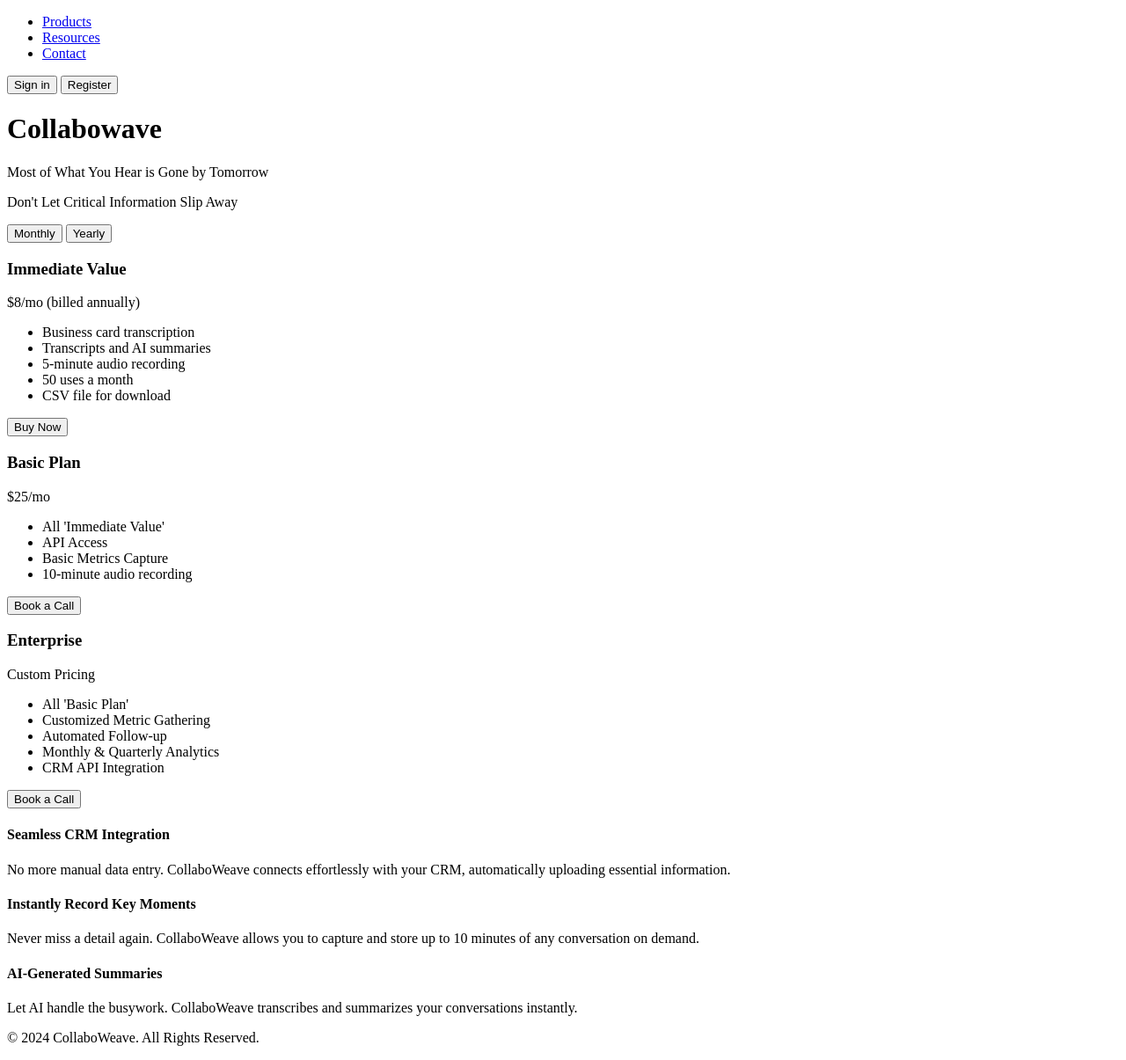
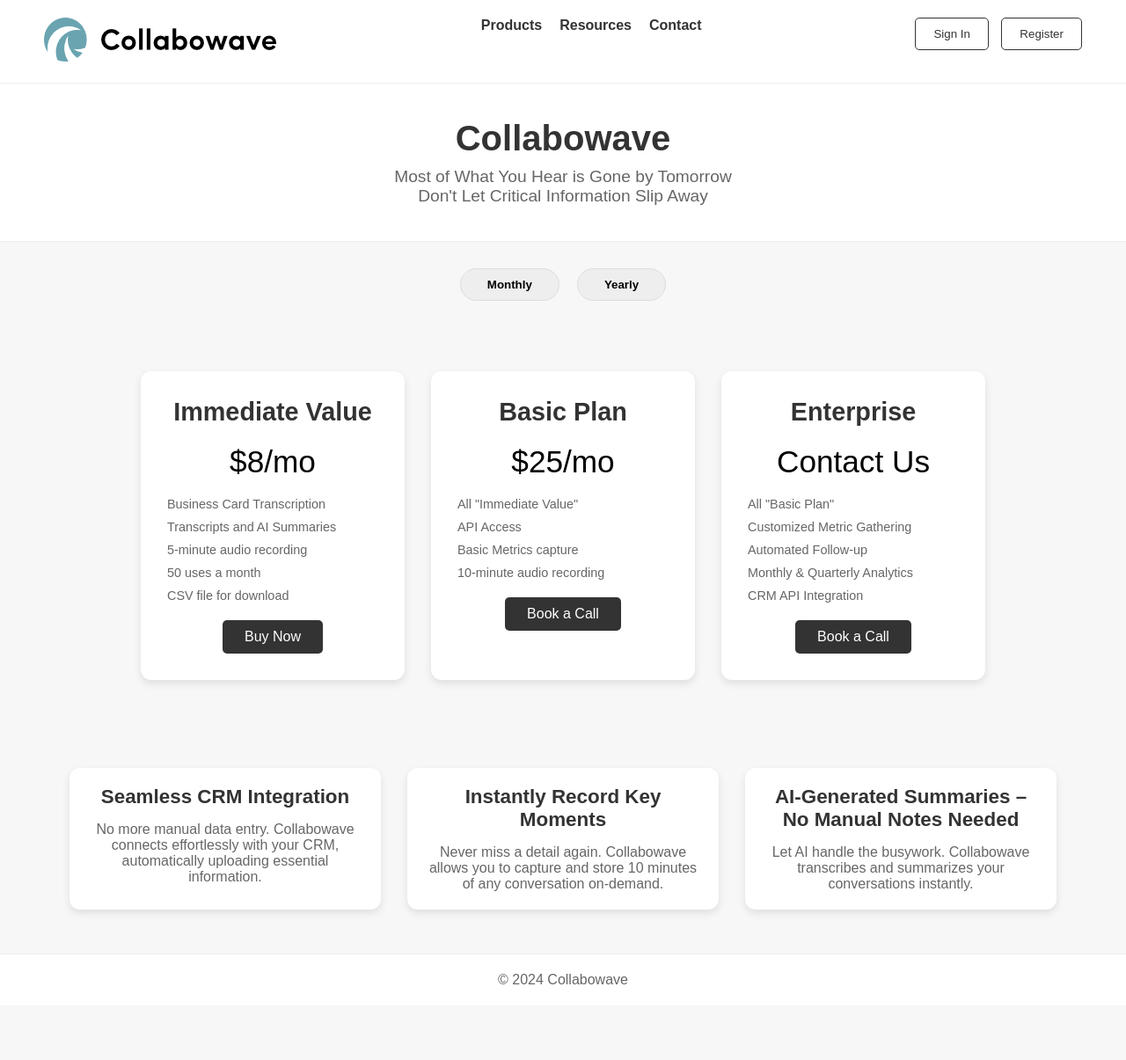
Before and after one commit to chrisboyd/colloboweave, a plain HTML site: page index.html in a window 1280 px wide. Shown: the whole page at 88% size. After the commit the page ends 1143 px from the top, so only its background shows below. Drawn offline with Linux system fonts and the light colour scheme.

Commit message:
refactor: clean up styles and html

```diff
--- a/index.html
+++ b/index.html
@@ -3,66 +3,72 @@
 <head>
     <meta charset="UTF-8">
     <meta name="viewport" content="width=device-width, initial-scale=1.0">
-    <title>CollaboWeave AI Assistant</title>
+    <meta http-equiv="X-UA-Compatible" content="ie=edge">
+    <title>Collabowave</title>
     <link rel="stylesheet" href="styles.css">
 </head>
 <body>
-<header>
+<!-- Navigation Bar -->
 <nav>
+    <div>
+        <a href="#"><img src="images/collabowave_logo.png" alt="Collabowave Logo"></a>
+    </div>
     <ul>
         <li><a href="#">Products</a></li>
         <li><a href="#">Resources</a></li>
         <li><a href="#">Contact</a></li>
     </ul>
     <div>
-            <button onclick="location.href='#'">Sign in</button>
-            <button onclick="location.href='#'">Register</button>
+        <button>Sign In</button>
+        <button>Register</button>
     </div>
 </nav>
+
+<!-- Header Section -->
+<header>
     <h1>Collabowave</h1>
     <p>Most of What You Hear is Gone by Tomorrow</p>
     <p>Don't Let Critical Information Slip Away</p>
 </header>
 
-<section class="subscription-toggle">
-    <button id="monthly-toggle" onclick="togglePlan('monthly')">Monthly</button>
-    <button id="yearly-toggle" onclick="togglePlan('yearly')">Yearly</button>
-</section>
+<!-- Subscription Toggle Buttons -->
+<div class="subscription-toggle">
+    <button id="monthly-button">Monthly</button>
+    <button id="yearly-button">Yearly</button>
+</div>
 
-<section class="subscription-plans">
-    <!-- Immediate Value Plan -->
-    <div class="plan immediate-value">
+<!-- Subscription Plans -->
+<div class="subscription-plans">
+    <div class="plan">
         <h3>Immediate Value</h3>
-        <p class="price">$8/mo (billed annually)</p>
+        <p class="price">$8/mo</p>
         <ul>
-            <li>Business card transcription</li>
-            <li>Transcripts and AI summaries</li>
+            <li>Business Card Transcription</li>
+            <li>Transcripts and AI Summaries</li>
             <li>5-minute audio recording</li>
             <li>50 uses a month</li>
             <li>CSV file for download</li>
         </ul>
-        <button onclick="window.location.href='https://yourwebsite.com/subscribe?subscription=immediate'">Buy Now</button>
+        <button onclick="window.location.href='https://example.com/subscribe?subscription=immediate'">Buy Now</button>
     </div>
 
-    <!-- Basic Plan -->
-    <div class="plan basic">
+    <div class="plan">
         <h3>Basic Plan</h3>
         <p class="price">$25/mo</p>
         <ul>
-            <li>All 'Immediate Value'</li>
+            <li>All "Immediate Value"</li>
             <li>API Access</li>
-            <li>Basic Metrics Capture</li>
+            <li>Basic Metrics capture</li>
             <li>10-minute audio recording</li>
         </ul>
         <button onclick="openBookingForm('basic')">Book a Call</button>
     </div>
 
-    <!-- Enterprise Plan -->
-    <div class="plan enterprise">
+    <div class="plan">
         <h3>Enterprise</h3>
-        <p class="price">Custom Pricing</p>
+        <p class="price">Contact Us</p>
         <ul>
-            <li>All 'Basic Plan'</li>
+            <li>All "Basic Plan"</li>
             <li>Customized Metric Gathering</li>
             <li>Automated Follow-up</li>
             <li>Monthly & Quarterly Analytics</li>
@@ -70,26 +76,30 @@
         </ul>
         <button onclick="openBookingForm('enterprise')">Book a Call</button>
     </div>
-</section>
+</div>
 
-<!-- Information sections -->
-<section class="information">
+<!-- Information Section -->
+<div class="information">
     <div class="info-box">
         <h4>Seamless CRM Integration</h4>
-        <p>No more manual data entry. CollaboWeave connects effortlessly with your CRM, automatically uploading essential information.</p>
+        <p>No more manual data entry. Collabowave connects effortlessly with your CRM, automatically uploading essential information.</p>
     </div>
+
     <div class="info-box">
         <h4>Instantly Record Key Moments</h4>
-        <p>Never miss a detail again. CollaboWeave allows you to capture and store up to 10 minutes of any conversation on demand.</p>
+        <p>Never miss a detail again. Collabowave allows you to capture and store 10 minutes of any conversation on-demand.</p>
     </div>
+
     <div class="info-box">
-        <h4>AI-Generated Summaries</h4>
-        <p>Let AI handle the busywork. CollaboWeave transcribes and summarizes your conversations instantly.</p>
+        <h4>AI-Generated Summaries – No Manual Notes Needed</h4>
+        <p>Let AI handle the busywork. Collabowave transcribes and summarizes your conversations instantly.</p>
     </div>
-</section>
+</div>
 
 <!-- Booking Form (hidden by default) -->
 <div id="booking-form" style="display:none;">
+    <div id="booking-form-content">
+        <button class="close-btn" onclick="closeBookingForm()">×</button>
         <h3>Book a Meeting</h3>
         <form id="booking-form-element">
             <label for="first-name">First Name:</label><br>
@@ -107,19 +117,17 @@
             <button type="submit" id="submit-button">Submit</button>
         </form>
     </div>
+</div>
 
+
+<!-- Footer -->
 <footer>
-    <p>&copy; 2024 CollaboWeave. All Rights Reserved.</p>
+    <p>&copy; 2024 Collabowave</p>
 </footer>
 
 <script>
-    function togglePlan(plan) {
-        // Toggle subscription pricing between monthly and yearly
-    }
-
     function openBookingForm(planType) {
-        document.getElementById('booking-form').style.display = 'block';
-
+        document.getElementById('booking-form').style.display = 'flex'; // Change to 'flex' to enable centering
         document.getElementById('booking-form-element').onsubmit = function(e) {
             e.preventDefault();
             if (planType === 'basic') {
@@ -129,6 +137,10 @@
             }
         };
     }
+
+    function closeBookingForm() {
+        document.getElementById('booking-form').style.display = 'none';
+    }
 </script>
 </body>
 </html>
--- a/styles.css
+++ b/styles.css
@@ -1,6 +1,179 @@
+/* Basic resets */
+* {
+    margin: 0;
+    padding: 0;
+    box-sizing: border-box;
+}
+
+body {
+    font-family: 'Arial', sans-serif;
+    background-color: #f7f7f7;
+    color: #333;
+}
+
+header {
+    text-align: center;
+    padding: 40px 0;
+    background-color: #fff;
+    border-bottom: 1px solid #eee;
+}
+
+header h1 {
+    font-size: 2.5em;
+    margin-bottom: 10px;
+}
+
+header p {
+    font-size: 1.2em;
+    color: #666;
+}
+
+nav {
+    display: flex;
+    justify-content: space-between;
+    padding: 20px 50px;
+    background-color: #fff;
+    border-bottom: 1px solid #eee;
+}
+
+nav ul {
+    display: flex;
+    list-style: none;
+    gap: 20px;
+}
+
+nav ul li a {
+    text-decoration: none;
+    color: #333;
+    font-weight: bold;
+}
+
+nav div button {
+    margin-left: 10px;
+    padding: 10px 20px;
+    background-color: transparent;
+    border: 1px solid #333;
+    color: #333;
+    cursor: pointer;
+    border-radius: 5px;
+}
+
+nav div button:hover {
+    background-color: #333;
+    color: #fff;
+}
+
+.subscription-toggle {
+    display: flex;
+    justify-content: center;
+    margin: 30px 0;
+    gap: 20px;
+}
+
+.subscription-toggle button {
+    padding: 10px 30px;
+    background-color: #eee;
+    border: 1px solid #ddd;
+    cursor: pointer;
+    border-radius: 20px;
+    font-weight: bold;
+}
+
+.subscription-toggle button:hover {
+    background-color: #333;
+    color: white;
+}
+
+.subscription-plans {
+    display: flex;
+    justify-content: center;
+    gap: 30px;
+    padding: 50px 0;
+}
+
+.plan {
+    background-color: #fff;
+    padding: 30px;
+    border-radius: 12px;
+    box-shadow: 0 4px 10px rgba(0, 0, 0, 0.1);
+    width: 300px;
+    text-align: center;
+    transition: transform 0.2s;
+}
+
+.plan:hover {
+    transform: translateY(-10px);
+}
+
+.plan h3 {
+    font-size: 1.8em;
+    margin-bottom: 20px;
+    color: #333;
+}
+
+.plan .price {
+    font-size: 2.2em;
+    margin-bottom: 20px;
+    color: #000;
+}
+
+.plan ul {
+    list-style: none;
+    margin-bottom: 20px;
+    font-size: 0.9em;
+    color: #666;
+    text-align: left;
+}
+
+.plan ul li {
+    margin: 10px 0;
+}
+
+.plan button {
+    padding: 10px 25px;
+    background-color: #333;
+    color: white;
+    border: none;
+    border-radius: 5px;
+    cursor: pointer;
+    font-size: 1em;
+    transition: background-color 0.3s;
+}
+
+.plan button:hover {
+    background-color: #555;
+}
+
+.information {
+    display: flex;
+    justify-content: center;
+    gap: 30px;
+    padding: 50px;
+}
+
+.info-box {
+    width: 30%;
+    padding: 20px;
+    background-color: #fff;
+    border-radius: 12px;
+    box-shadow: 0 4px 10px rgba(0, 0, 0, 0.1);
+    text-align: center;
+}
+
+.info-box h4 {
+    font-size: 1.4em;
+    margin-bottom: 15px;
+    color: #333;
+}
+
+.info-box p {
+    font-size: 1em;
+    color: #666;
+}
+
 /* Booking Form Styles */
 #booking-form {
-    display: flex;
+    display: none;
     background-color: rgba(0, 0, 0, 0.7);
     position: fixed;
     top: 0;
@@ -9,32 +182,14 @@
     height: 100%;
     justify-content: center;
     align-items: center;
-    z-index: 1000;
 }
 
-#booking-form-content {
-    position: relative;
+#booking-form form {
     background-color: #fff;
     padding: 30px;
     border-radius: 10px;
     width: 300px;
     box-shadow: 0 4px 10px rgba(0, 0, 0, 0.3);
-}
-
-/* Close button styles */
-#booking-form .close-btn {
-    position: absolute;
-    top: 10px;
-    right: 10px;
-    font-size: 20px;
-    cursor: pointer;
-    background-color: transparent;
-    border: none;
-    color: #333;
-}
-
-#booking-form .close-btn:hover {
-    color: #000;
 }
 
 #booking-form h3 {
@@ -58,7 +213,7 @@
     font-size: 1em;
 }
 
-#booking-form button[type="submit"] {
+#booking-form button {
     padding: 10px 20px;
     background-color: #333;
     color: white;
@@ -68,6 +223,15 @@
     font-size: 1em;
 }
 
-#booking-form button[type="submit"]:hover {
+#booking-form button:hover {
     background-color: #555;
 }
+
+/* Footer Styles */
+footer {
+    text-align: center;
+    padding: 20px;
+    background-color: #fff;
+    border-top: 1px solid #eee;
+    color: #666;
+}
```
Lines whose indentation alone changed are shown as unchanged.
